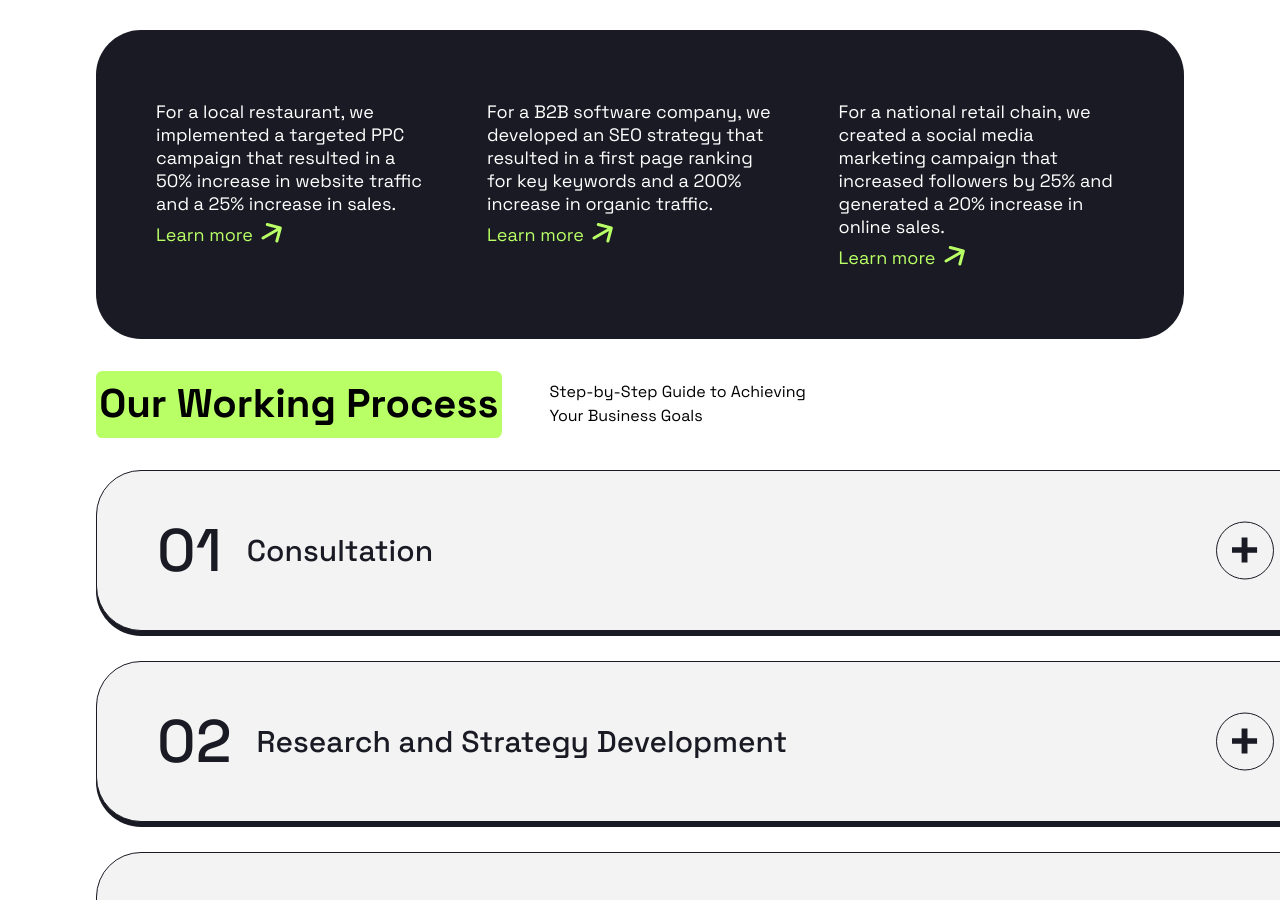
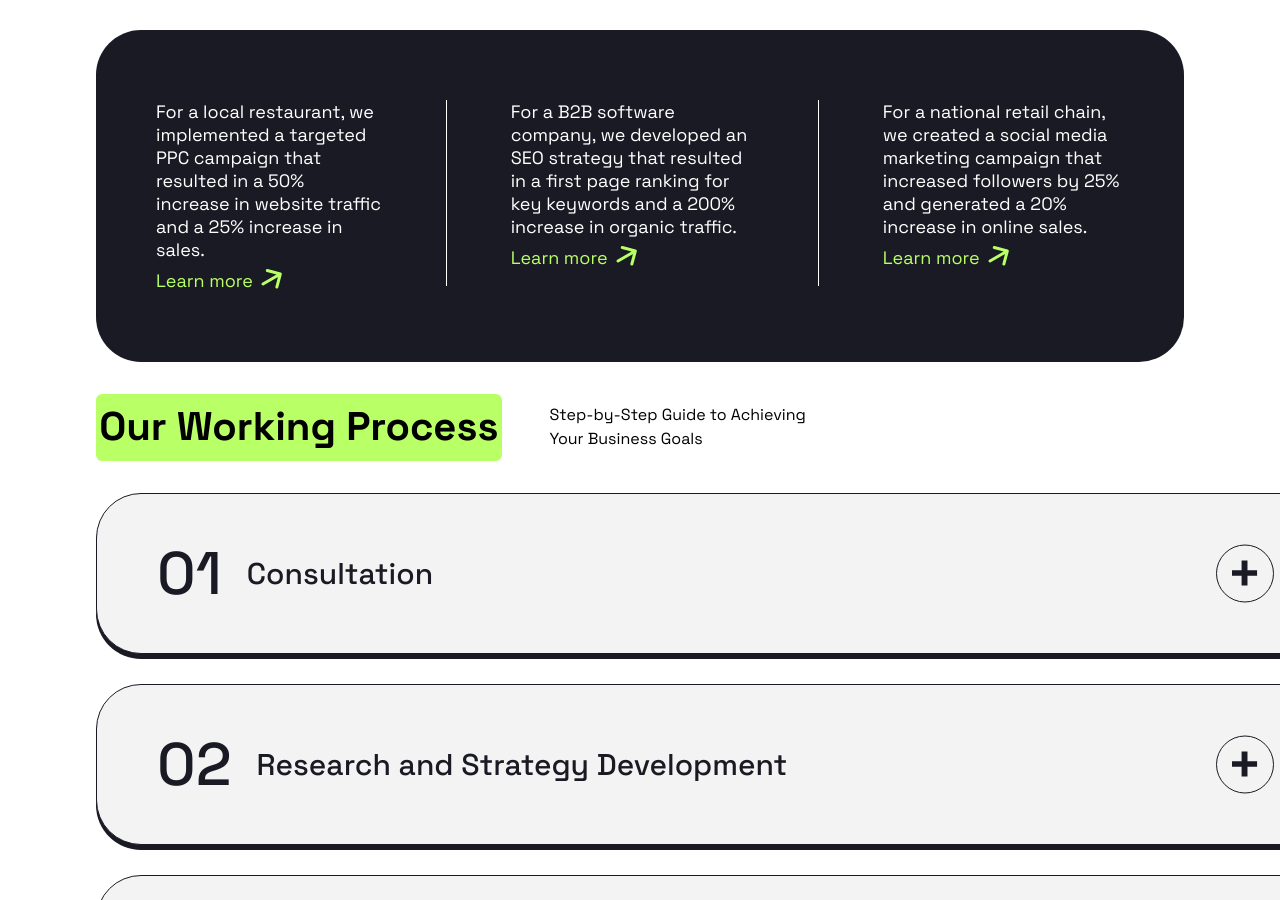
Before and after one commit to RonenTGreat/positivus-landing-page, a React (Vite) app: page / in a window 1280 px wide. Shown: the part 2182-3082 px from the top of the page. Built offline with nearby package versions, Linux system fonts and the light colour scheme.

Commit message:
added vertical divider

```diff
--- a/src/components/casestudies/casestudies.component.jsx
+++ b/src/components/casestudies/casestudies.component.jsx
@@ -32,6 +32,7 @@ const Casestudies = () => {
             </svg>
           </a>
         </p>
+        <div className="vl"></div>
         <p>
           For a B2B software company, we developed an SEO strategy that resulted
           in a first page ranking for key keywords and a 200% increase in
@@ -52,6 +53,7 @@ const Casestudies = () => {
             </svg>
           </a>
         </p>
+        <div className="vl"></div>
         <p>
           For a national retail chain, we created a social media marketing
           campaign that increased followers by 25% and generated a 20% increase
--- a/src/components/casestudies/casestudies.styles.css
+++ b/src/components/casestudies/casestudies.styles.css
@@ -1,3 +1,7 @@
+.case-section {
+  margin: 6rem 0;
+}
+
 .case-header {
   display: flex;
   column-gap: 3rem;
@@ -25,13 +29,18 @@
   line-height: normal;
 }
 
-.cases a{
+.cases a {
   color: var(--green);
   display: flex;
   gap: 0.5rem;
   margin-top: 0.5rem;
 }
 
-.cases a:hover{
+.cases a:hover {
   opacity: 0.8;
 }
+
+.vl {
+  border-left: 1px solid white;
+  height: 11.625rem;
+}
```
